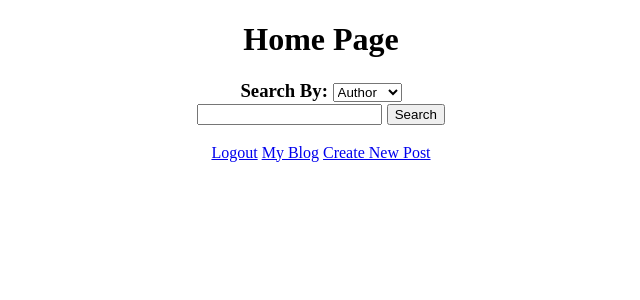
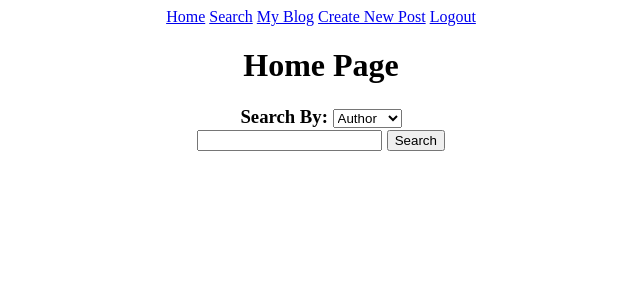
Before and after one commit to andylin2004/softdev-P00, a Flask app: template app/templates/homePage.html in a window 1280 px wide. Shown: the top 300 px of the page, without its empty margins (319-959 px from the left). Run offline with Flask 2, Linux system fonts and the light colour scheme; the template is opened without the code that fills it, so the values that code supplies are empty.

Commit message:
made nav bar more consistent

```diff
--- a/app/templates/createPosts.html
+++ b/app/templates/createPosts.html
@@ -7,7 +7,11 @@
     </head>
 
     <body>
-      <a href="/" type = "button">Home</a>
+      <a href="/">Home</a>
+      <a href="/search">Search</a>
+      <a href="/myBlog">My Blog</a>
+      <a href="/createPosts">Create New Post</a>
+      <a href="/logout">Logout</a>
         <h1>
           Create
         </h1>
--- a/app/templates/editBlog.html
+++ b/app/templates/editBlog.html
@@ -8,6 +8,10 @@
 
     <body>
       <a href="/">Home</a>
+      <a href="/search">Search</a>
+      <a href="/myBlog">My Blog</a>
+      <a href="/createPosts">Create New Post</a>
+      <a href="/logout">Logout</a>
         <h1>
           Edit
         </h1>
--- a/app/templates/homePage.html
+++ b/app/templates/homePage.html
@@ -7,6 +7,11 @@
     </head>
 
     <body>
+      <a href="/">Home</a>
+      <a href="/search">Search</a>
+      <a href="/myBlog">My Blog</a>
+      <a href="/createPosts">Create New Post</a>
+      <a href="/logout">Logout</a>
         <h1>
           Home Page
         </h1>
@@ -29,8 +34,5 @@
         <br>
         <br>
         {% endfor %}
-        <a href="/logout">Logout</a>
-        <a href="/myBlog">My Blog</a>
-        <a href="/createPosts">Create New Post</a>
     </body>
 </html>
--- a/app/templates/myBlog.html
+++ b/app/templates/myBlog.html
@@ -8,6 +8,10 @@
 
     <body>
         <a href="/">Home</a>
+        <a href="/search">Search</a>
+        <a href="/myBlog">My Blog</a>
+        <a href="/createPosts">Create New Post</a>
+        <a href="/logout">Logout</a>
         <h1>
           My Blog Posts
         </h1>
--- a/app/templates/post.html
+++ b/app/templates/post.html
@@ -11,6 +11,9 @@
 
     <body>
       <a href="/">Home</a>
+      <a href="/myBlog">My Blog</a>
+      <a href="/createPosts">Create New Post</a>
+      <a href="/logout">Logout</a>
       {% if found %}
       <h1>
         {{title}}
```
Also changed, not shown: app/templates/search.html (+4 -3 lines).
